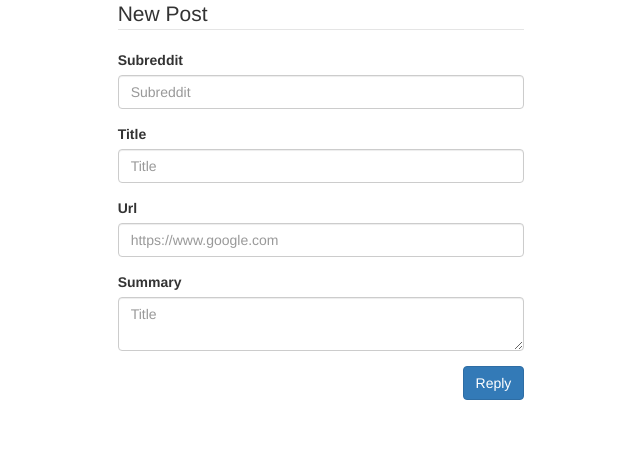
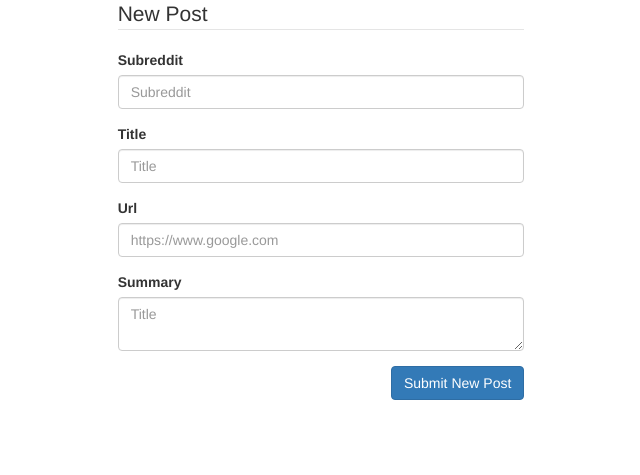
Before and after one commit to juanhurtado4/web2, a Node server app: template reddit_clone/views/new.ejs in a window 1280 px wide. Shown: the part 73-548 px from the top of the page, without its empty margins (319-959 px from the left). Run offline with Node 20, Linux system fonts and the light colour scheme; the template is opened without the code that fills it, so the values that code supplies are empty; some libraries are stand-ins or nearby versions.

Commit message:
Fix: Change submit button text

```diff
--- a/reddit_clone/views/new.ejs
+++ b/reddit_clone/views/new.ejs
@@ -20,7 +20,7 @@
                     <textarea name="summary" class="form-control" id="post-summary" placeholder="Title"></textarea>
                 </div>
                 <div class='text-right'>
-                    <button type="submit" class="btn btn-primary">Reply</button>
+                    <button type="submit" class="btn btn-primary">Submit New Post</button>
                 </div>
             </form>
         </div>
```
